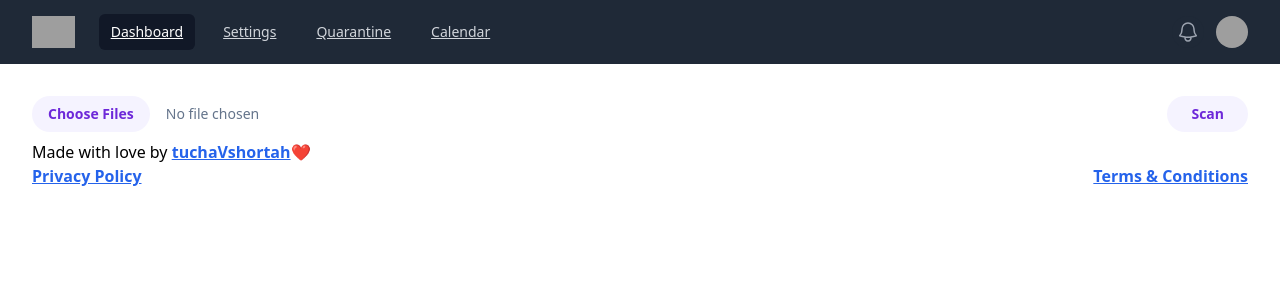
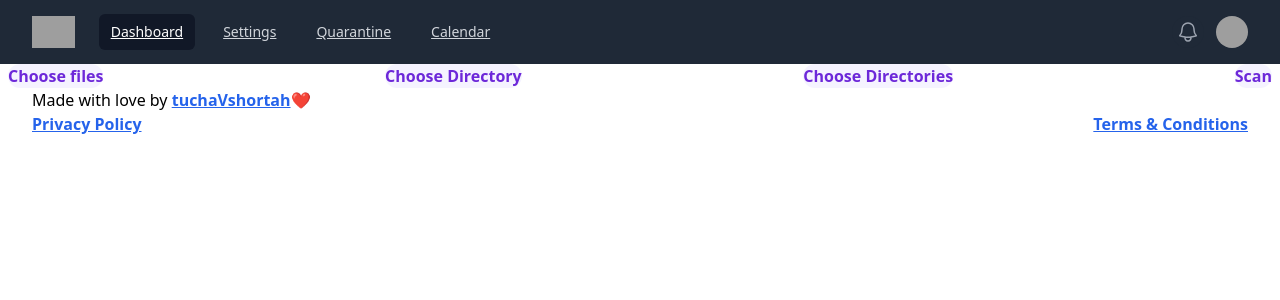
Before and after one commit to tuchaVshortah/clamgui-rs, a Next.js app in the folder clamgui-app/: page / in a window 1280 px wide. Shown: the top 300 px of the page. Built offline with nearby package versions, Linux system fonts and the light colour scheme; grey boxes are pictures that could not be loaded.

Commit message:
4 buttons

```diff
--- a/clamgui-app/components/scan/forms/UploadForm.tsx
+++ b/clamgui-app/components/scan/forms/UploadForm.tsx
@@ -1,19 +1,10 @@
-
 export default function FileUploadForm() {
     return (
-        <div>
-            <div className="mx-auto max-w-7xl px-2 sm:mt-8 sm:mb-2 sm:px-6 lg:px-8">
-                <form action="/api/scan/files" method="post" className="flex items-center space-x-6">
-                <input type="file" multiple className="w-full text-sm text-slate-500
-                    file:mr-4 file:py-2 file:px-4
-                    file:rounded-full file:border-0
-                    file:text-sm file:font-semibold
-                    file:bg-violet-50 file:text-violet-700
-                    hover:file:bg-violet-100
-                " required/>
-                <button className="rounded-full px-6 py-2 text-sm font-semibold bg-violet-50 text-violet-700 hover:bg-violet-100" type="submit">Scan</button>
-                </form>
-            </div>
+        <div className="flex flex-row justify-between px-2">
+            <button className="rounded-full font-semibold bg-violet-50 text-violet-700 hover:bg-violet-100">Choose files</button>
+            <button className="rounded-full font-semibold bg-violet-50 text-violet-700 hover:bg-violet-100">Choose Directory</button>
+            <button className="rounded-full font-semibold bg-violet-50 text-violet-700 hover:bg-violet-100">Choose Directories</button>
+            <button className="rounded-full font-semibold bg-violet-50 text-violet-700 hover:bg-violet-100">Scan</button>
         </div>
     )
 }
```
